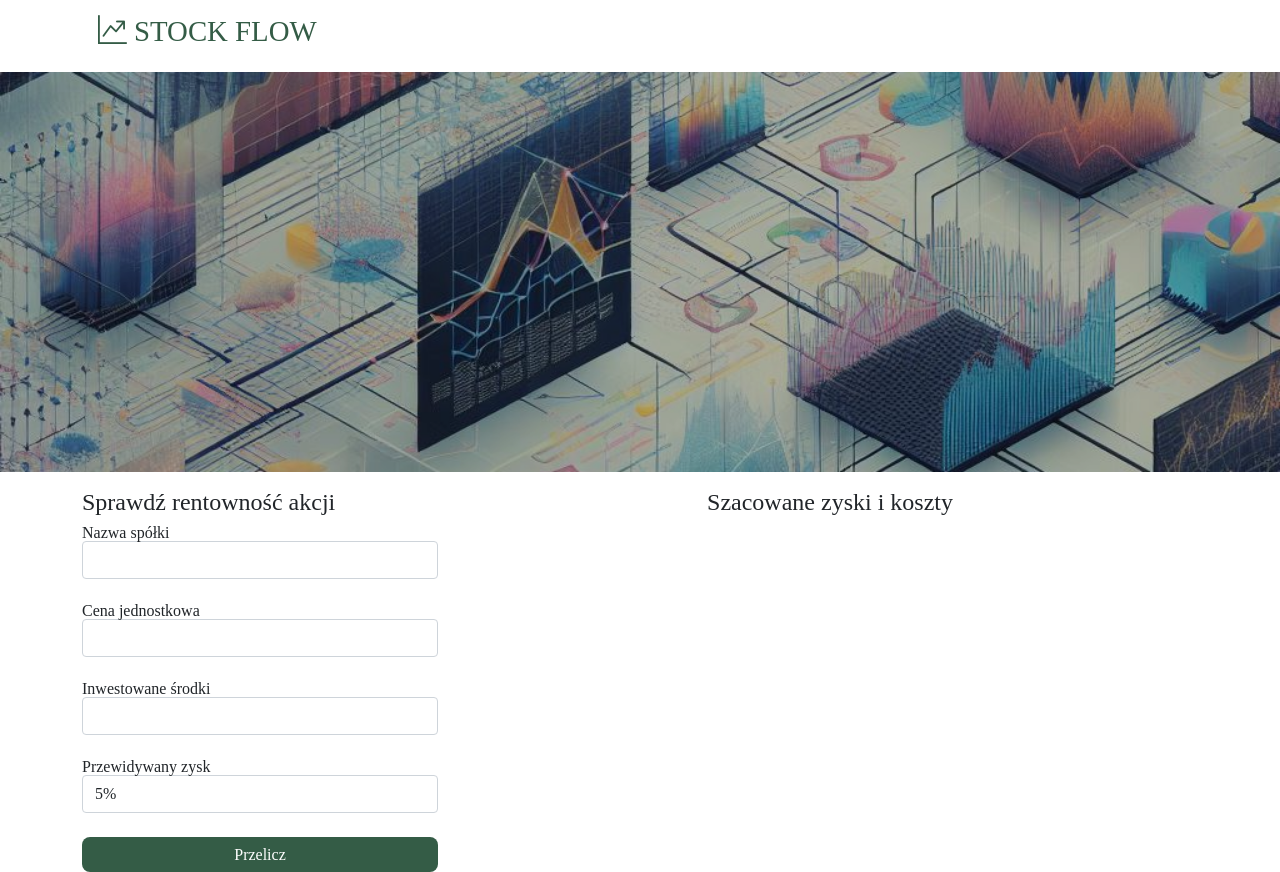
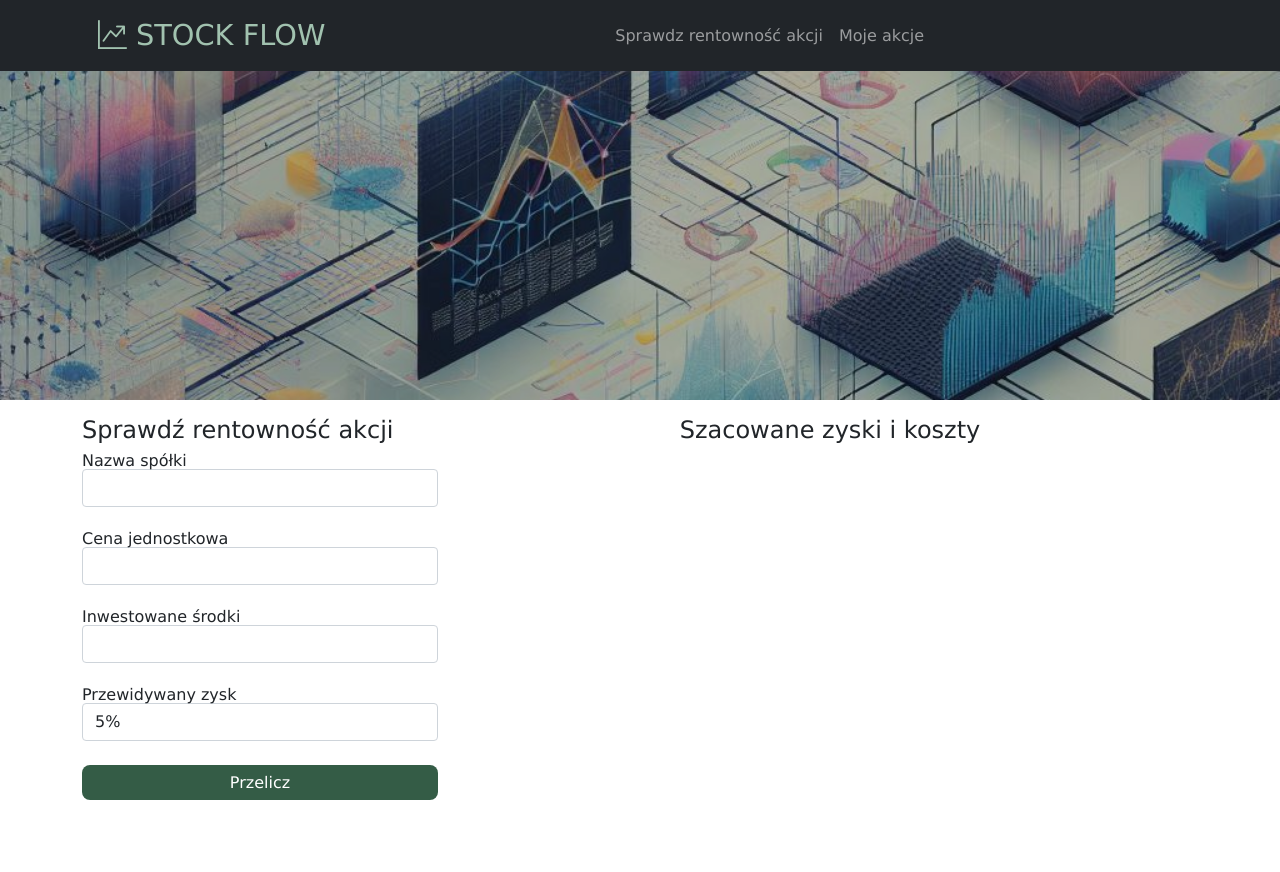
Before and after one commit to Hypnos86/Stock-Flow, a Flask app: page /main/ in a window 1280 px wide. After the commit the page ends 800 px from the top, so only its background shows below. Run offline with Flask 3, Linux system fonts and the light colour scheme; some libraries are stand-ins or nearby versions.

Commit message:
change style in front page basic

```diff
--- a/static/style.css
+++ b/static/style.css
@@ -29,6 +29,7 @@ footer, header, hgroup, menu, nav, section {
 }
 body {
 	line-height: 1;
+	font-family: "Verdana", Helvetica, Sans-serif;
 }
 ol, ul {
 	list-style: none;
@@ -63,7 +64,7 @@ table {
 }
 
 .font-color{
-    color: rgba(52, 92, 70, 36) !important;
+    color: rgba(161, 194, 175, 76) !important;
 }
 
 
@@ -94,3 +95,8 @@ table {
     padding: 0.3rem 0.8rem;
 
 }
+
+.nav-link:hover{
+    text-decoration:underline;
+    background-color: rgba(52, 92, 70, 36);
+}
--- a/templates/base.html
+++ b/templates/base.html
@@ -1,5 +1,5 @@
 <!DOCTYPE html>
-<html lang="en">
+<html lang="pl">
 <head>
     <meta charset="UTF-8">
     <link rel="stylesheet" href="{{ url_for('static', filename='bootstrap/css/bootstrap.min.css') }}">
@@ -19,19 +19,22 @@
     <link rel="stylesheet" href="{{ url_for('static', filename='bootstrap/css/bootstrap-utilities.rtl.min.css') }}">
     <link rel="stylesheet" href="{{ url_for('static', filename='bootstrap-icons/bootstrap-icons.css') }}">
     <link rel="stylesheet" href="{{ url_for('static', filename='style.css') }}">
+    <script src="{{ url_for('static', filename='bootstrap/js/bootstrap.min.js') }}"></script>
+
     <title>Stack Flow</title>
 </head>
-<body>
-<nav>
-    <div class="container my-3">
-        <a class="navbar-brand" href="#"><i class="bi bi-graph-up-arrow font-color"> Stock Flow</i></a>
+<body data-bs-spy="scroll" data-bs-target="#navbar-scroll">
+<nav class="navbar navbar-expand-lg navbar-dark bg-dark py-3 fixed-top" id="navbar-scroll">
+    <div class="container">
+        <a class="navbar-brand" href="{{url_for('base')}}"><i class="bi bi-graph-up-arrow font-color"> Stock Flow</i></a>
         <button class="navbar-toggler" type="button" data-bs-toggle="collapse" data-bs-target="#navbarNavAltMarkup"
                 aria-controls="navbarNavAltMarkup" aria-expanded="false" aria-label="Toggle navigation">
             <span class="navbar-toggler-icon"></span>
         </button>
-        <div class="collapse navbar-collapse" id="navbarNavAltMarkup">
+        <div class="collapse navbar-collapse" >
             <div class="navbar-nav ms-auto">
-                <a class="nav-link active" href="#home">Home</a>
+                <a class="nav-link active" href="{{ url_for('main')}}">Sprawdz rentowność akcji</a>
+                <a class="nav-link active" href="#">Moje akcje</a>
             </div>
         </div>
     </div>
@@ -44,7 +47,6 @@
 
     {% endblock %}
 </div>
-<script src="{{ url_for('static', filename='bootstrap/js/bootstrap.min.js') }}">
-</script>
+
 </body>
 </html>
```
